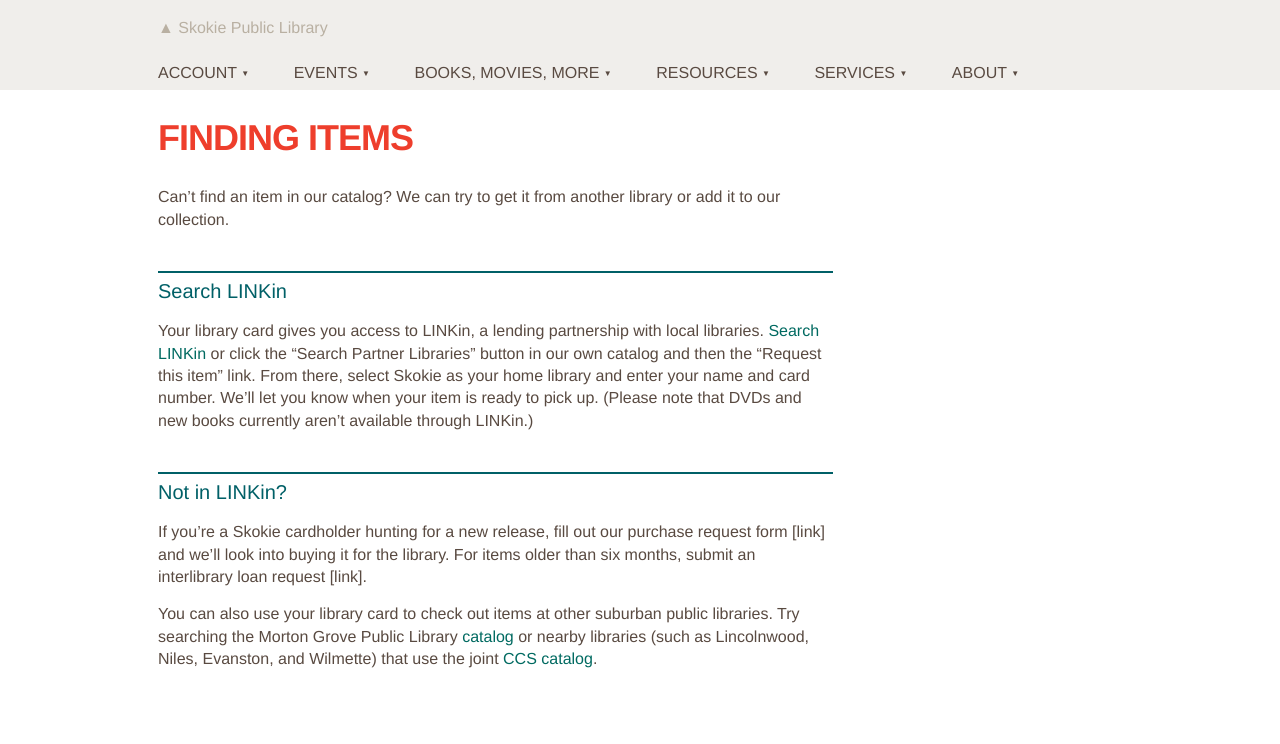
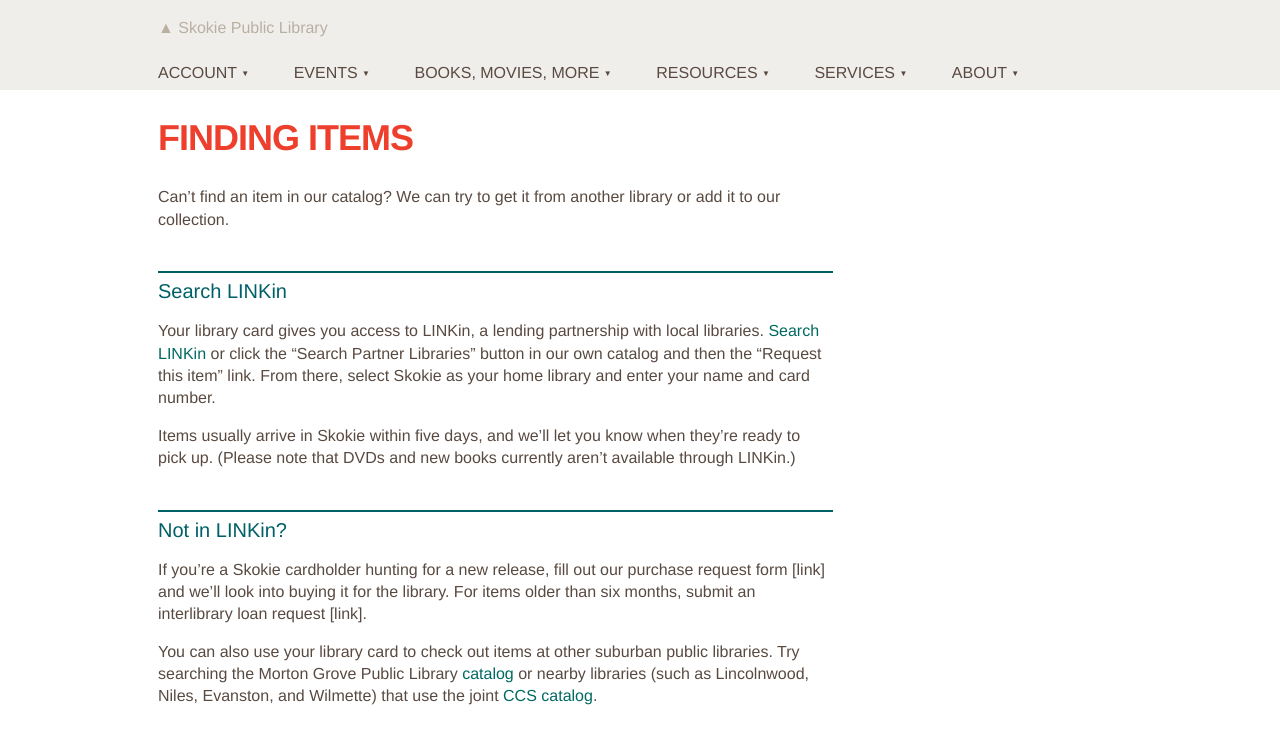
Before and after one commit to skokielibrary/spl-content, a Jekyll site: the page built from _content/annabelle/books-movies-more--finding-items.markdown, in a window 1280 px wide. Shown: the top 744 px of the page. Built offline with Jekyll 4.4.1, drawn with Linux system fonts in a browser that asks for light colours.

Commit message:
Updated books-movies-more--finding-items.markdown

```diff
--- a/_content/annabelle/books-movies-more--finding-items.markdown
+++ b/_content/annabelle/books-movies-more--finding-items.markdown
@@ -7,7 +7,9 @@ published: true
 Can't find an item in our catalog? We can try to get it from another library or add it to our collection.
 
 ##Search LINKin
-Your library card gives you access to LINKin, a lending partnership with local libraries. [Search LINKin](http://www.linkin-libraries.org/) or click the "Search Partner Libraries" button in our own catalog and then the "Request this item" link. From there, select Skokie as your home library and enter your name and card number. We'll let you know when your item is ready to pick up. (Please note that DVDs and new books currently aren't available through LINKin.)
+Your library card gives you access to LINKin, a lending partnership with local libraries. [Search LINKin](http://www.linkin-libraries.org/) or click the "Search Partner Libraries" button in our own catalog and then the "Request this item" link. From there, select Skokie as your home library and enter your name and card number.
+
+Items usually arrive in Skokie within five days, and we'll let you know when they're ready to pick up. (Please note that DVDs and new books currently aren't available through LINKin.)
 
 ##Not in LINKin?
 If you're a Skokie cardholder hunting for a new release, fill out our purchase request form [link] and we'll look into buying it for the library. For items older than six months, submit an interlibrary loan request [link].
```
